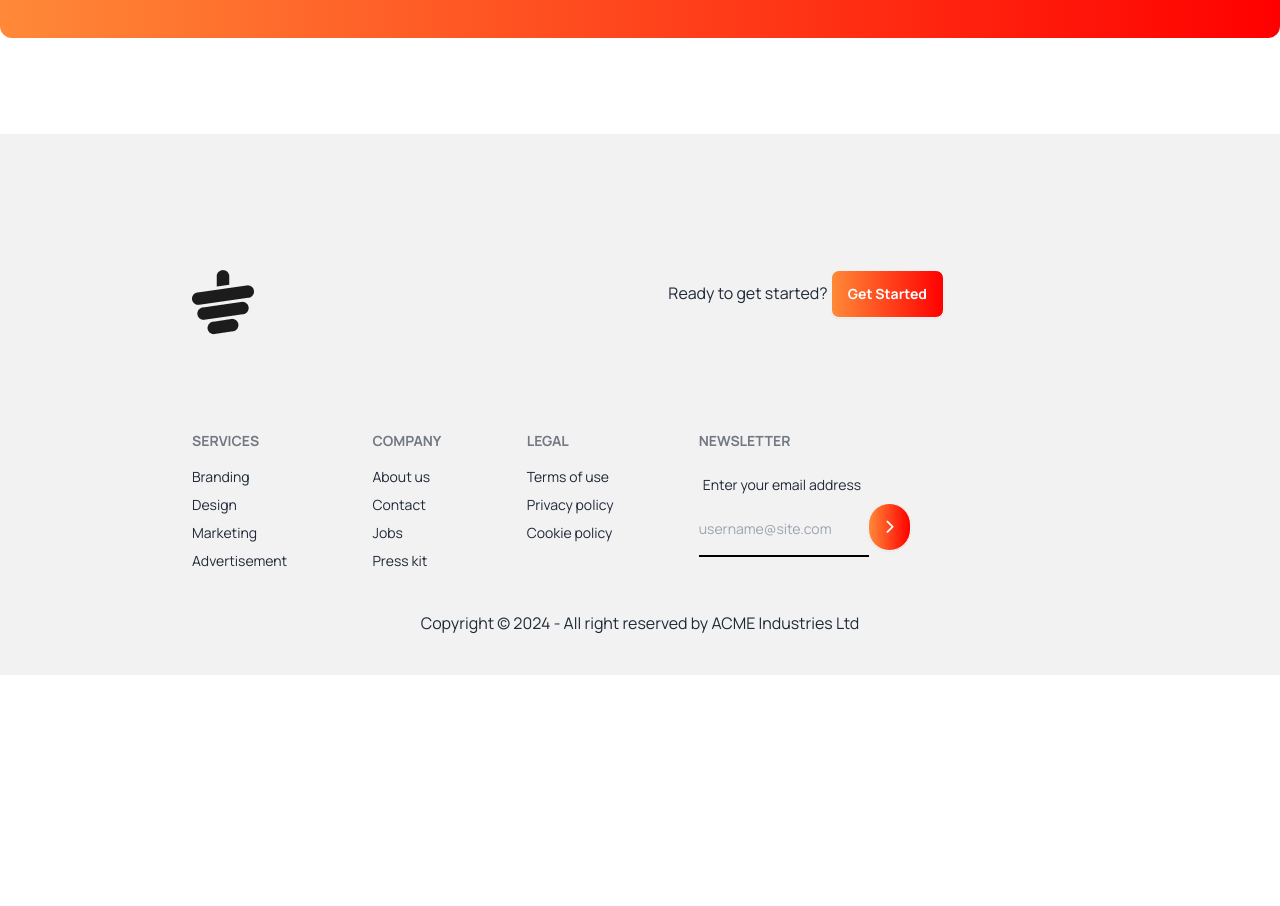
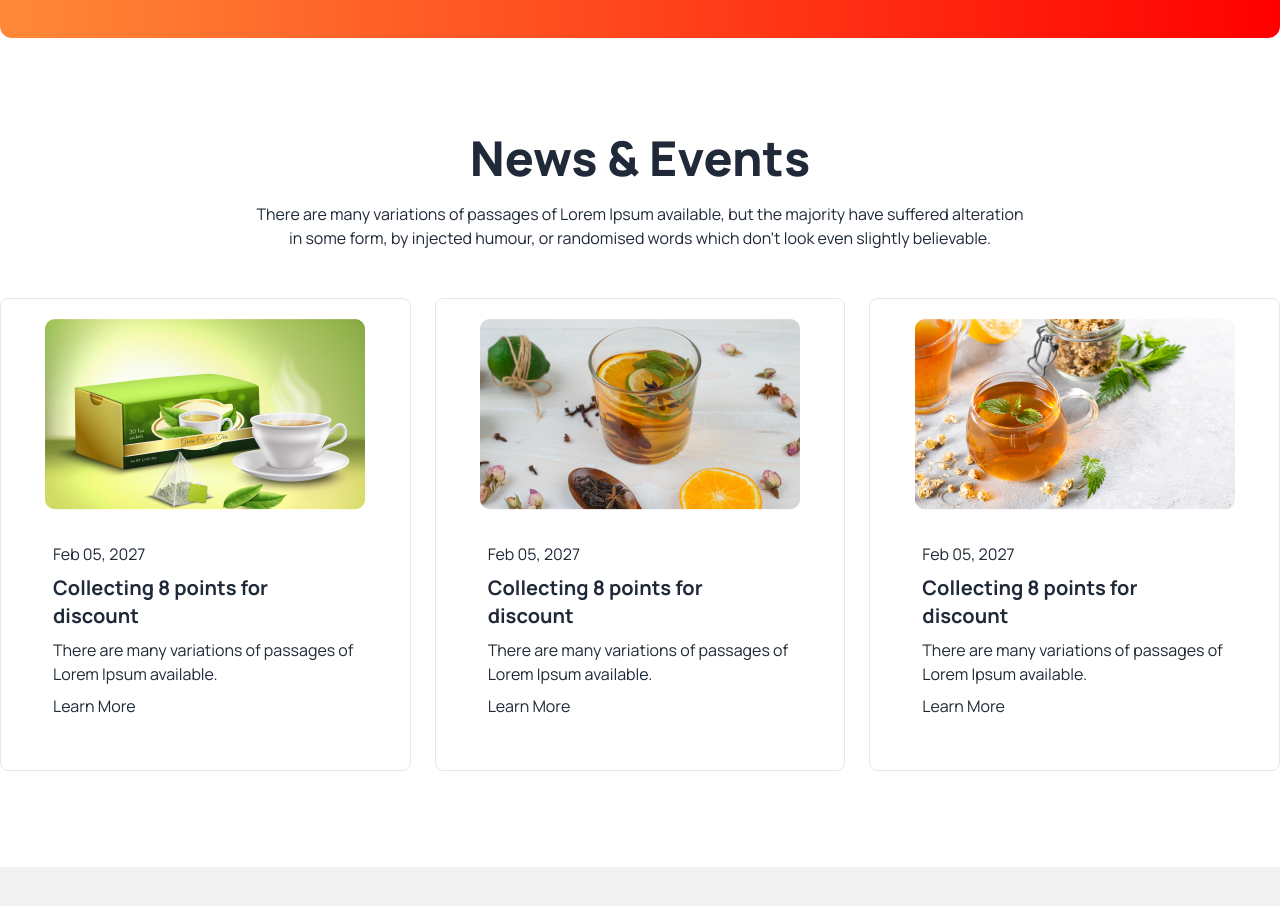
Before and after one commit to Solaimanislam/tea-website-with-daisyui, a plain HTML site: page index.html in a window 1280 px wide. Shown: the part 2820-3726 px from the top of the page. Before the commit the page ends 3495 px from the top, so only its background shows below. Drawn offline with nearby package versions, Linux system fonts and the light colour scheme.

Commit message:
added news hw section

```diff
--- a/index.html
+++ b/index.html
@@ -168,7 +168,53 @@
                     </div>
                 </div>
             </div>
+        </section>
+        <!-- News & events -->
+        <section class=" my-24">
+            <div class="text-center">
+                <h2 class="text-5xl font-extrabold mb-5">News & Events</h2>
+            <p class="lg:max-w-3xl mb-10 mx-auto">There are many variations of passages of Lorem Ipsum available, but the majority have suffered alteration in some form, by injected humour, or randomised words which don't look even slightly believable.  </p>
+            </div>
+            <!-- news card -->
+            <div class="grid gap-6 grid-cols-1 lg:grid-cols-3 mt-12">
+                <!-- first card -->
+                  <div class="border p-5 border-gray-200 rounded-lg">
+                    <figure class="flex justify-center"><img class="" src="images/news-1.png" alt="Shoes" /></figure>
+                    <div class="card-body">
+                        <p class="">Feb 05, 2027</p>
+                      <h2 class="card-title">Collecting 8 points for discount</h2>
+                      <p>There are many variations of passages of Lorem Ipsum available.</p>
+                      <div class="">
+                        <button class="">Learn More</button>
+                      </div>
+                    </div>
+                  </div>
+                  <!-- second card -->
+                  <div class="border p-5 border-gray-200 rounded-lg">
+                    <figure class="flex justify-center"><img src="images/news-2.png" alt="Shoes" /></figure>
+                    <div class="card-body">
+                        <p class="">Feb 05, 2027</p>
+                      <h2 class="card-title">Collecting 8 points for discount</h2>
+                      <p>There are many variations of passages of Lorem Ipsum available.</p>
+                      <div class="">
+                        <button class="">Learn More</button>
+                      </div>
+                    </div>
+                  </div>
+                  <!-- Third card -->
+                  <div class="border p-5 border-gray-200 rounded-lg">
+                    <figure class="flex justify-center"><img src="images/news-3.png" alt="Shoes" /></figure>
+                    <div class="card-body">
+                        <p class="">Feb 05, 2027</p>
+                      <h2 class="card-title">Collecting 8 points for discount</h2>
+                      <p>There are many variations of passages of Lorem Ipsum available.</p>
+                      <div class="">
+                        <button class="">Learn More</button>
+                      </div>
+                    </div>
+                  </div>
 
+            </div>
         </section>
 
     </main>
```
